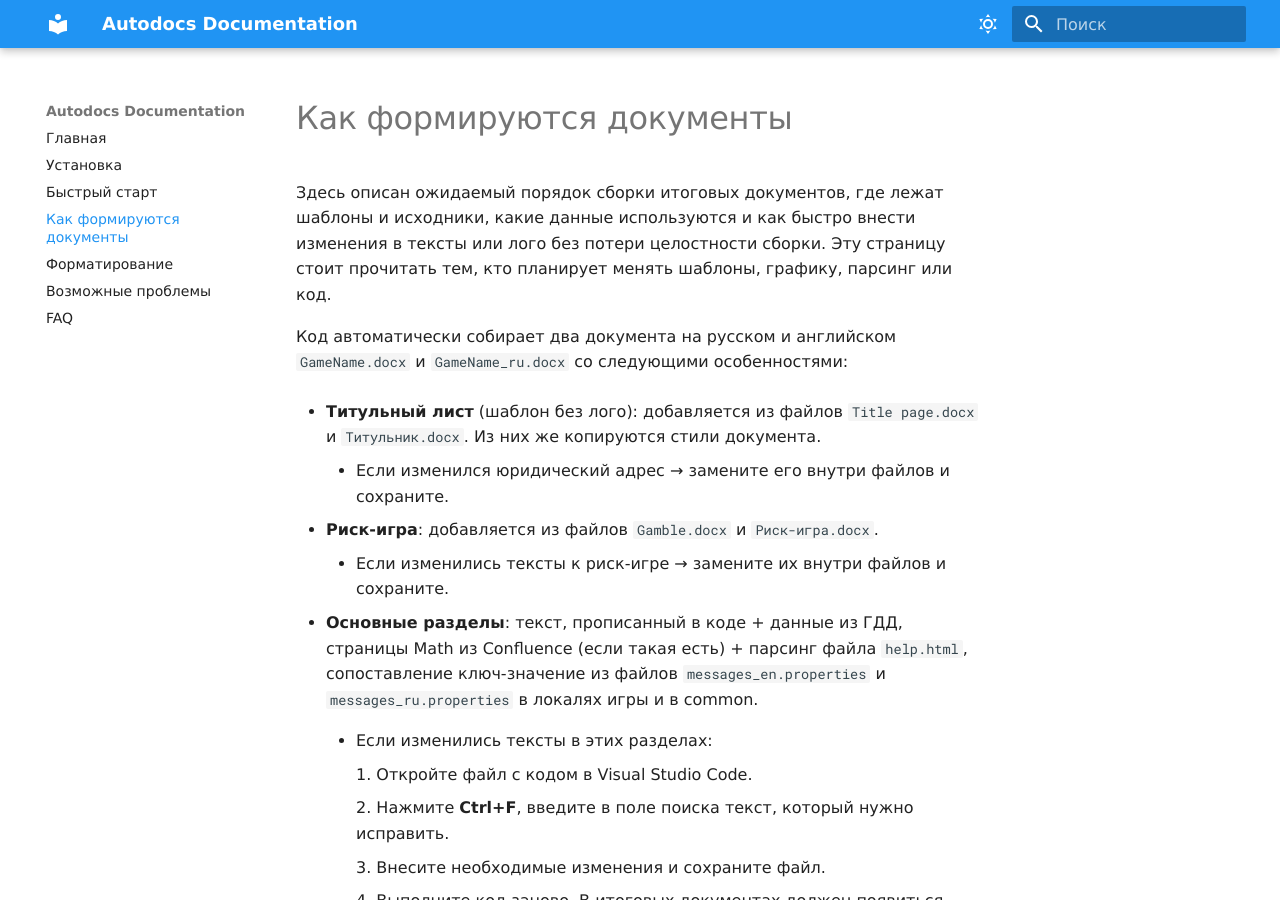
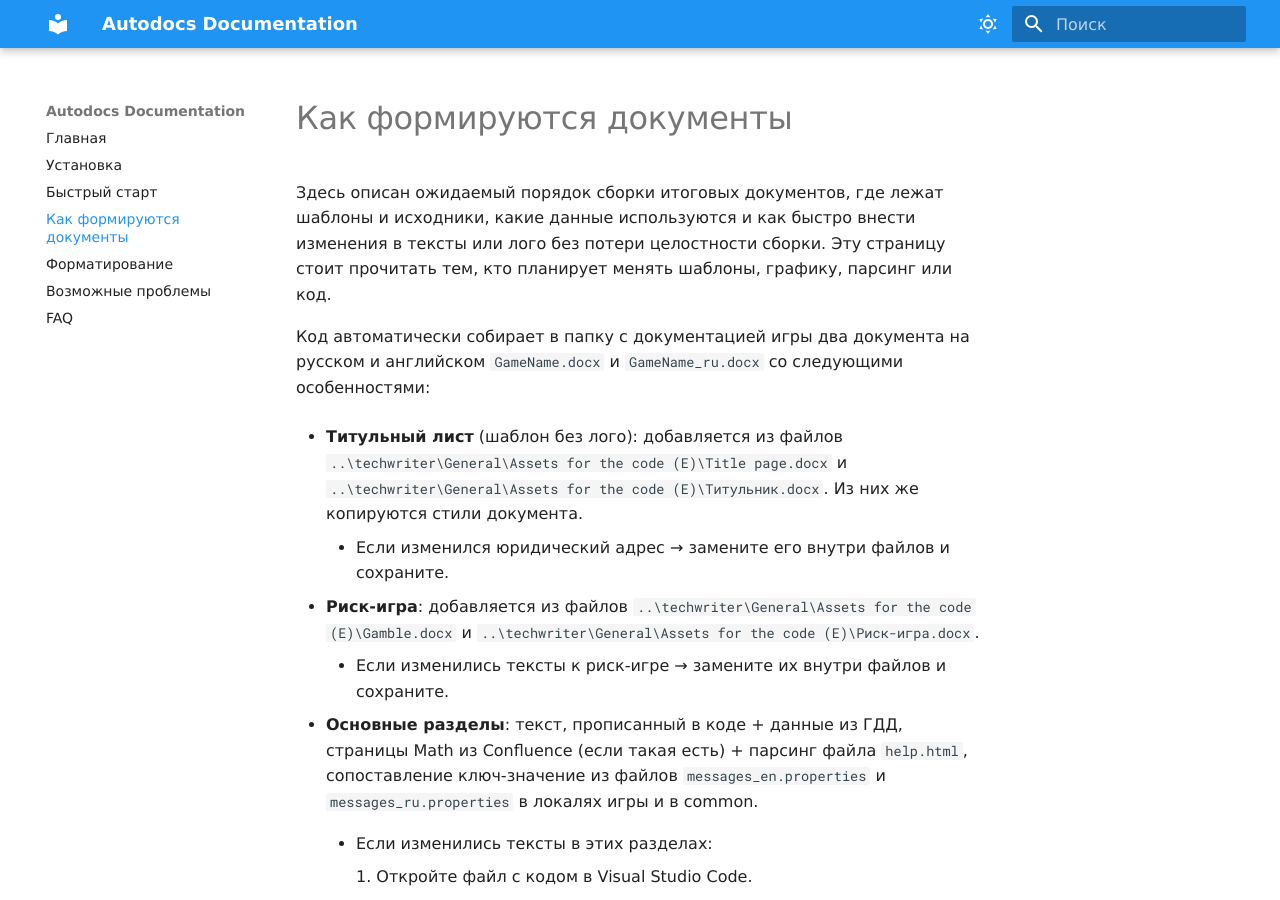
Before and after one commit to lopefre/Documentation, an MkDocs documentation site: the page built from docs/howitworks.md, in a window 1280 px wide and 900 px high. Built offline with MkDocs 1.6.1 and Material for MkDocs 9.7.7, drawn with Linux system fonts in a browser that asks for light colours; some web fonts are replaced.

Commit message:
paths added

```diff
--- a/docs/howitworks.md
+++ b/docs/howitworks.md
@@ -1,12 +1,12 @@
 Здесь описан ожидаемый порядок сборки итоговых документов, где лежат шаблоны и исходники, какие данные используются и как быстро внести изменения в тексты или лого без потери целостности сборки. Эту страницу стоит прочитать тем, кто планирует менять шаблоны, графику, парсинг или код.
 
-Код автоматически собирает два документа на русском и английском `GameName.docx` и `GameName_ru.docx` со следующими особенностями:
+Код автоматически собирает в папку с документацией игры два документа на русском и английском `GameName.docx` и `GameName_ru.docx` со следующими особенностями:
 
-- **Титульный лист** (шаблон без лого): добавляется из файлов `Title page.docx` и `Титульник.docx`. Из них же копируются стили документа.
+- **Титульный лист** (шаблон без лого): добавляется из файлов `..\techwriter\General\Assets for the code (E)\Title page.docx` и `..\techwriter\General\Assets for the code (E)\Титульник.docx`. Из них же копируются стили документа.
 
     - Если изменился юридический адрес → замените его внутри файлов и сохраните.
 
-- **Риск-игра**: добавляется из файлов `Gamble.docx` и `Риск-игра.docx`.
+- **Риск-игра**: добавляется из файлов `..\techwriter\General\Assets for the code (E)\Gamble.docx` и `..\techwriter\General\Assets for the code (E)\Риск-игра.docx`.
 
     - Если изменились тексты к риск-игре → замените их внутри файлов и сохраните.
 
```
